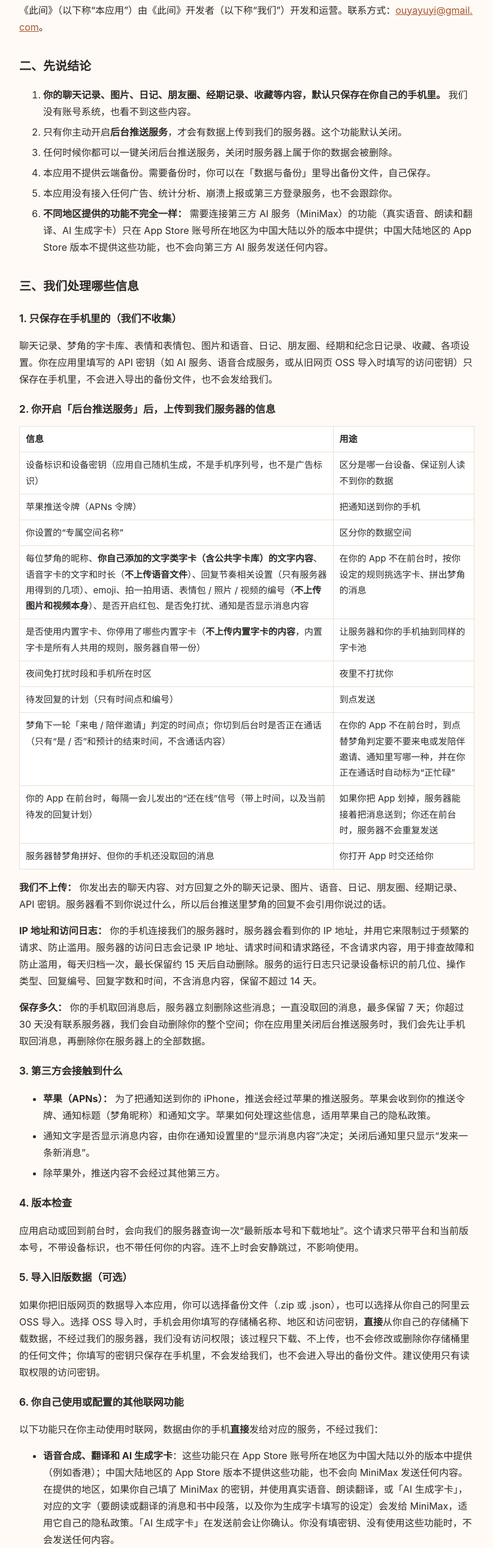
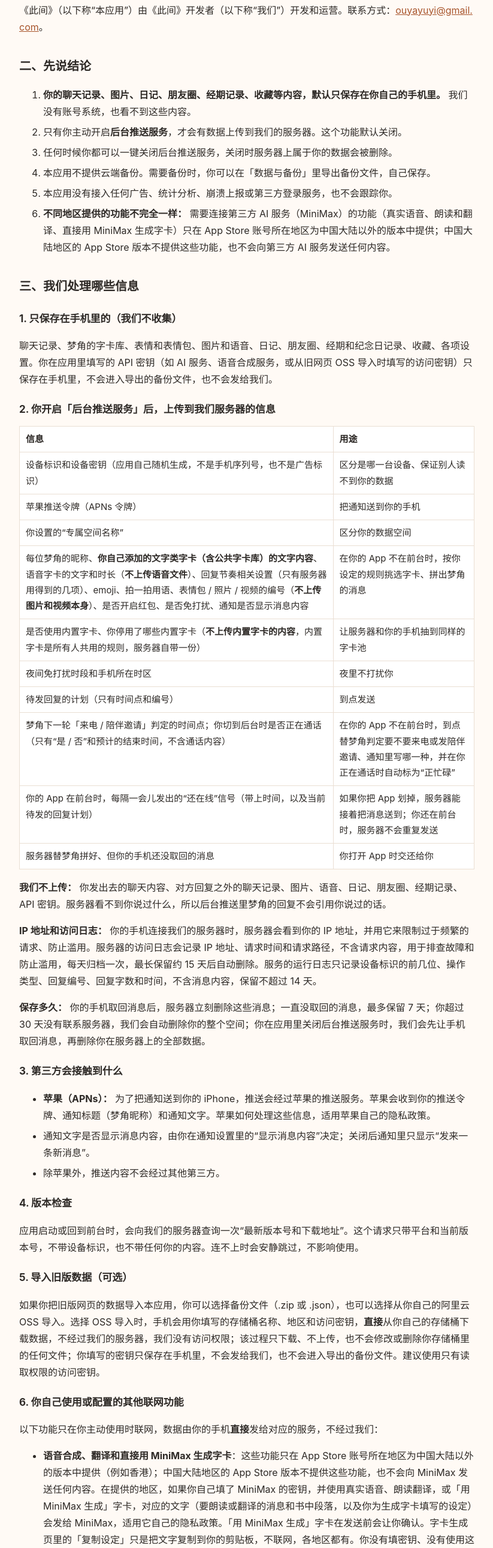
Before and after one commit to channel-ing/cijian-legal, a plain HTML site: page privacy.html in a window 1280 px wide. Shown: the part 220-2800 px from the top of the page at 60% size, without its empty margins (228-1051 px from the left). Drawn offline with Linux system fonts and the light colour scheme.

Commit message:
Add files via upload

```diff
--- a/privacy.html
+++ b/privacy.html
@@ -29,7 +29,7 @@ footer{margin-top:48px;color:var(--sub);font-size:13px}
 <li>任何时候你都可以一键关闭后台推送服务，关闭时服务器上属于你的数据会被删除。</li>
 <li>本应用不提供云端备份。需要备份时，你可以在「数据与备份」里导出备份文件，自己保存。</li>
 <li>本应用没有接入任何广告、统计分析、崩溃上报或第三方登录服务，也不会跟踪你。</li>
-<li><strong>不同地区提供的功能不完全一样：</strong> 需要连接第三方 AI 服务（MiniMax）的功能（真实语音、朗读和翻译、AI 生成字卡）只在 App Store 账号所在地区为中国大陆以外的版本中提供；中国大陆地区的 App Store 版本不提供这些功能，也不会向第三方 AI 服务发送任何内容。</li>
+<li><strong>不同地区提供的功能不完全一样：</strong> 需要连接第三方 AI 服务（MiniMax）的功能（真实语音、朗读和翻译、直接用 MiniMax 生成字卡）只在 App Store 账号所在地区为中国大陆以外的版本中提供；中国大陆地区的 App Store 版本不提供这些功能，也不会向第三方 AI 服务发送任何内容。</li>
 </ol>
 <h2>三、我们处理哪些信息</h2>
 <h3>1. 只保存在手机里的（我们不收集）</h3>
@@ -63,7 +63,7 @@ footer{margin-top:48px;color:var(--sub);font-size:13px}
 <h3>6. 你自己使用或配置的其他联网功能</h3>
 <p>以下功能只在你主动使用时联网，数据由你的手机<strong>直接</strong>发给对应的服务，不经过我们：</p>
 <ul>
-<li><strong>语音合成、翻译和 AI 生成字卡</strong>：这些功能只在 App Store 账号所在地区为中国大陆以外的版本中提供（例如香港）；中国大陆地区的 App Store 版本不提供这些功能，也不会向 MiniMax 发送任何内容。在提供的地区，如果你自己填了 MiniMax 的密钥，并使用真实语音、朗读翻译，或「AI 生成字卡」，对应的文字（要朗读或翻译的消息和书中段落，以及你为生成字卡填写的设定）会发给 MiniMax，适用它自己的隐私政策。「AI 生成字卡」在发送前会让你确认。你没有填密钥、没有使用这些功能时，不会发送任何内容。</li>
+<li><strong>语音合成、翻译和直接用 MiniMax 生成字卡</strong>：这些功能只在 App Store 账号所在地区为中国大陆以外的版本中提供（例如香港）；中国大陆地区的 App Store 版本不提供这些功能，也不会向 MiniMax 发送任何内容。在提供的地区，如果你自己填了 MiniMax 的密钥，并使用真实语音、朗读翻译，或「用 MiniMax 生成」字卡，对应的文字（要朗读或翻译的消息和书中段落，以及你为生成字卡填写的设定）会发给 MiniMax，适用它自己的隐私政策。「用 MiniMax 生成」字卡在发送前会让你确认。字卡生成页里的「复制设定」只是把文字复制到你的剪贴板，不联网，各地区都有。你没有填密钥、没有使用这些功能时，不会发送任何内容。</li>
 <li><strong>字体链接</strong>：你添加网络字体或字体样式链接时，手机会请求这个网址（GitHub 上的链接会经 jsDelivr 加速）下载字体。</li>
 <li><strong>链接预览</strong>：你在聊天里发送网址时，手机会请求这个网址所在的网站，读取网页标题和图片。</li>
 <li><strong>音乐、电影院的网络链接</strong>：你添加网络音频或视频链接后，手机会向链接所在的服务器请求内容。</li>
```
Also changed, not shown: terms.html (+2 -2 lines).
